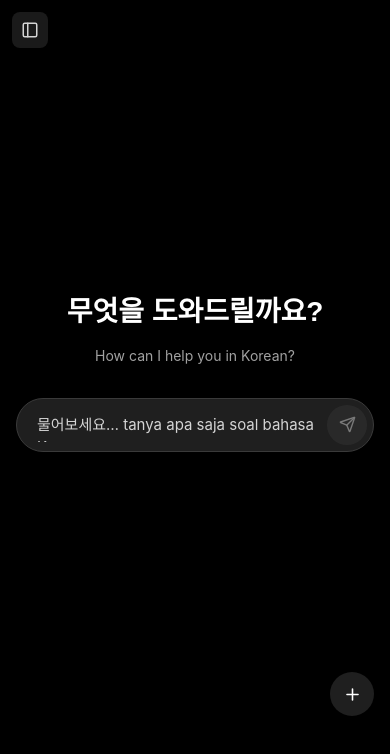
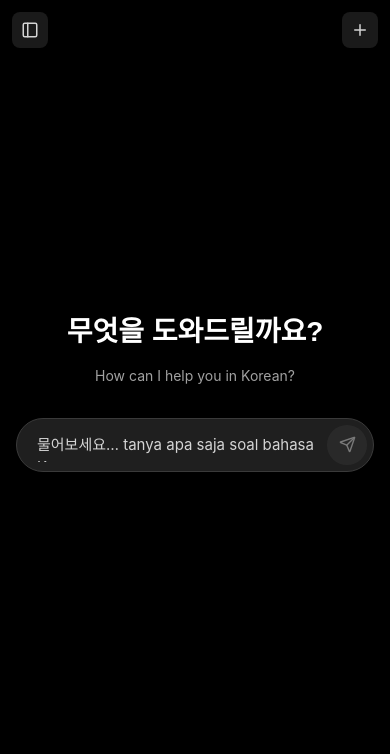
Before and after one commit to dutaalamin/kora, a React (Vite) app: page / in a window 390 px wide. Shown: the top 754 px of the page. Built offline with nearby package versions, Linux system fonts and the light colour scheme.

Commit message:
Perbaiki tampilan mobile
- Tombol + dipindah ke kanan atas (dulu mengambang menutupi jawaban)
- Konten diberi jarak atas agar tidak tertutup tombol
- Overlay sidebar lebih gelap + blur (dulu tembus)

```diff
--- a/src/App.tsx
+++ b/src/App.tsx
@@ -238,7 +238,7 @@ export default function App() {
       {sidebar && (
         <div
           onClick={() => setSidebar(false)}
-          className="fixed inset-0 z-30 bg-black/60 md:hidden"
+          className="fixed inset-0 z-30 bg-black/80 backdrop-blur-sm md:hidden"
         />
       )}
 
@@ -246,6 +246,7 @@ export default function App() {
       <div className="flex min-w-0 flex-1 flex-col bg-black">
         {/* Tombol buka sidebar (muncul saat sidebar tertutup) */}
         {!sidebar && (
+          <>
             <button
               onClick={() => setSidebar(true)}
               className="fixed left-3 top-3 z-20 flex h-9 w-9 items-center justify-center rounded-lg bg-[#1a1a1a] text-neutral-300 transition hover:bg-[#242424] hover:text-white"
@@ -253,11 +254,19 @@ export default function App() {
             >
               <PanelLeft size={18} />
             </button>
+            <button
+              onClick={baru}
+              className="fixed right-3 top-3 z-20 flex h-9 w-9 items-center justify-center rounded-lg bg-[#1a1a1a] text-neutral-300 transition hover:bg-[#242424] hover:text-white md:hidden"
+              aria-label="Chat baru"
+            >
+              <Plus size={18} />
+            </button>
+          </>
         )}
 
         {/* Percakapan */}
         <main className="flex-1 overflow-y-auto">
-          <div className="mx-auto flex min-h-full max-w-[760px] flex-col px-4 py-6">
+          <div className="mx-auto flex min-h-full max-w-[760px] flex-col px-4 pb-6 pt-16 md:pt-6">
             {pesan.length === 0 ? (
               <div className="flex flex-1 flex-col items-center justify-center pb-[12vh]">
                 <h2 className="kr text-[28px] font-semibold text-white sm:text-[32px]">
@@ -336,14 +345,6 @@ export default function App() {
         </main>
       </div>
 
-      {/* Tombol chat baru (HP) */}
-      <button
-        onClick={baru}
-        className="fixed bottom-32 right-4 z-20 flex h-11 w-11 items-center justify-center rounded-full bg-[#1f1f1f] text-white shadow-lg transition hover:bg-[#2a2a2a] md:hidden"
-        aria-label="Chat baru"
-      >
-        <Plus size={19} />
-      </button>
     </div>
   );
 }
```
Lines whose indentation alone changed are shown as unchanged.
